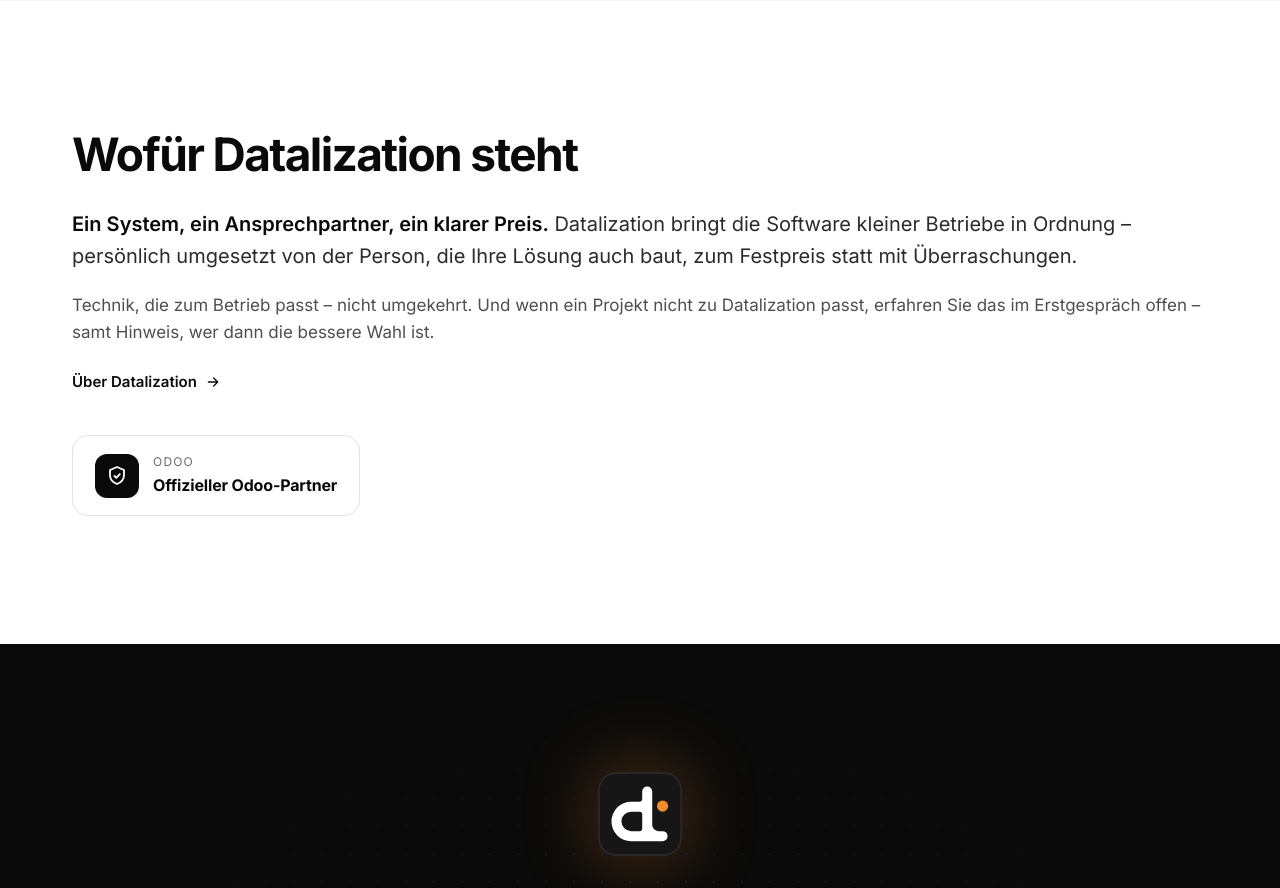
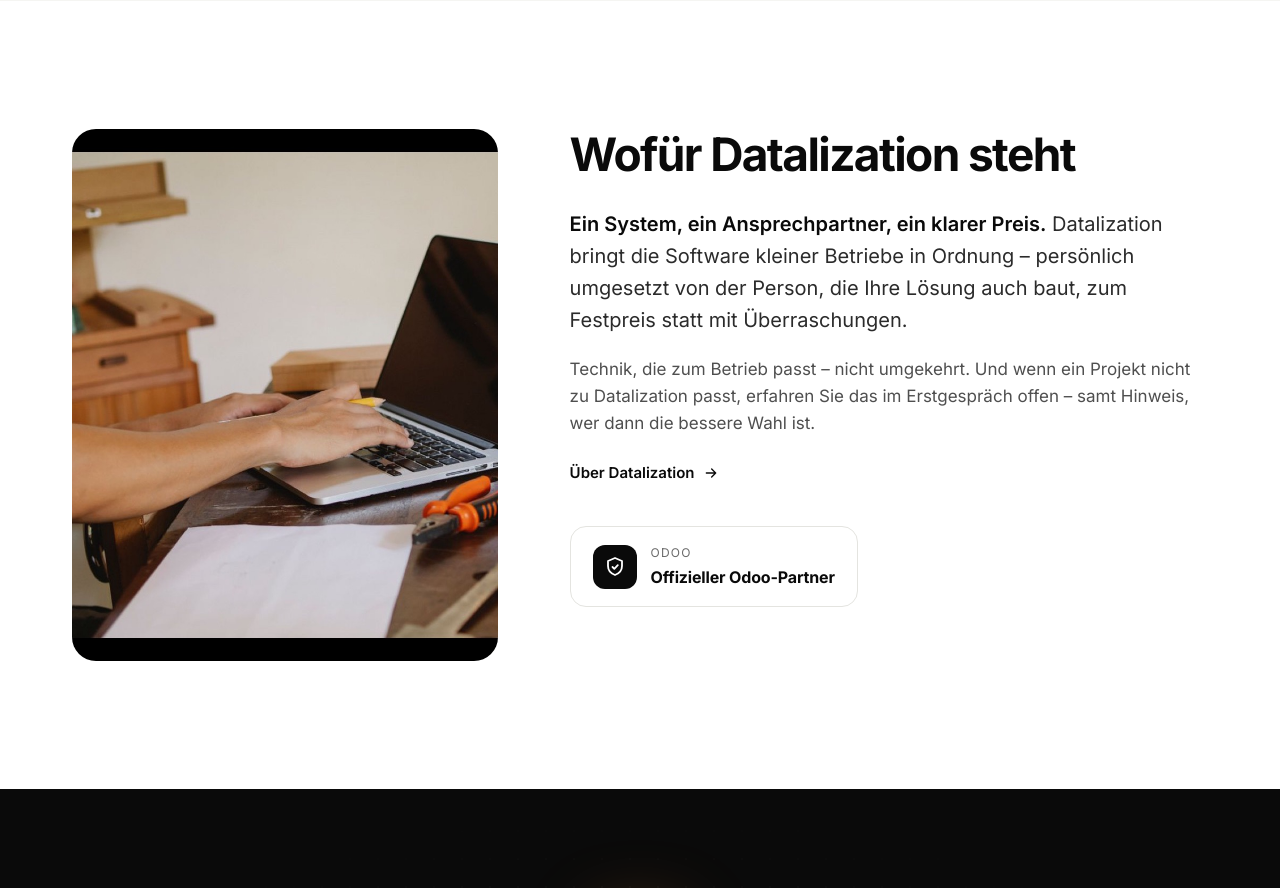
Before and after one commit to datalization1/datalization, a Django app: page /de/v2/ in a window 1280 px wide. Shown: the part 2579-3467 px from the top of the page. Run offline with Django 4.2, Linux system fonts and the light colour scheme.

Commit message:
Add human photos to home, Data & Analytics and Digitalisierung
Bring life and a human feel to key spots with warm, authentic
small-business work photos (Pexels license, self-hosted):
- homepage "Wofür Datalization steht" block now two-column with a
  craftsman working on a laptop (hands, no face)
- Data & Analytics hero gets a person reviewing bar charts
- Digitalisierung hero gets a shop owner working at a laptop
Home hero animation and the object-atmosphere detail strips stay.
New .trust .tphoto style; alt text translated.

Co-Authored-By: Claude Opus 4.8 (1M context) <noreply@anthropic.com>

```diff
--- a/web/static/css/v2.css
+++ b/web/static/css/v2.css
@@ -423,6 +423,8 @@ a:hover { color: #0A0A0A; }
 /* ---------- Vertrauen ---------- */
 .trust { display: grid; grid-template-columns: minmax(0, 1fr); gap: 72px; align-items: start; }
 .trust.has-photo { grid-template-columns: minmax(0, .8fr) minmax(0, 1.2fr); }
+.trust .tphoto { margin: 0; aspect-ratio: 4 / 5; border-radius: 24px; overflow: hidden; background: #F5F5F2; }
+.trust .tphoto img { width: 100%; height: 100%; object-fit: cover; display: block; }
 .ph { border: 1.5px dashed #C9C9C4; border-radius: 24px; background: #F5F5F2; color: #6B6B6B; font-size: 14px; font-weight: 500; display: flex; align-items: center; justify-content: center; text-align: center; padding: 24px; }
 .photo { aspect-ratio: 4/5; width: 100%; }
 .trust h2 { margin-bottom: 28px; }
--- a/web/templates/v2/digitalisierung.html
+++ b/web/templates/v2/digitalisierung.html
@@ -7,12 +7,15 @@
 {% block og_title %}{% trans "Digitalisieren, ohne dass Daten verloren gehen." %}{% endblock %}
 
 {% block content %}
-<section class="hero hero--sub hero--text">
+<section class="hero hero--sub">
   <div class="wrap">
     <div>
       <div class="crumb"><span class="dot" aria-hidden="true"></span><a href="{% url 'v2:home' %}">{% trans "Startseite" %}</a><span aria-hidden="true">/</span><span>{% if LANGUAGE_CODE == 'de' %}Digitalisierung &amp; Entwicklung{% else %}Digitalization &amp; Development{% endif %}</span></div>
       <h1>{% trans "Digitalisieren, ohne dass Daten verloren gehen." %}</h1>
       <p>{% blocktrans trimmed %}Der heikelste Moment jeder Digitalisierung ist der Umzug: Kundendaten, Artikel, Belege und Historie stecken im alten System – und sollen vollständig und korrekt im neuen ankommen. Genau das ist meine Kernkompetenz.{% endblocktrans %}</p>
+    </div>
+    <div class="hero-media">
+      <img src="{% static 'img/photos/dig-hero.jpg' %}" width="1200" height="800" decoding="async" alt="{% trans 'Betriebsinhaber arbeitet konzentriert am Laptop in seiner Werkstatt' %}">
     </div>
   </div>
 </section>
--- a/web/templates/v2/home.html
+++ b/web/templates/v2/home.html
@@ -1,5 +1,5 @@
 {% extends "v2/base_v2.html" %}
-{% load i18n %}
+{% load i18n static %}
 {% get_current_language as LANGUAGE_CODE %}
 
 {% block title %}{% trans "ERP & CRM für Kleinbetriebe | Odoo Partner Zofingen – Datalization" %}{% endblock %}
@@ -103,7 +103,8 @@
 {# ==================== VERTRAUEN ==================== #}
 <section class="sec">
   <div class="wrap">
-    <div class="trust reveal">
+    <div class="trust has-photo reveal">
+      <figure class="tphoto"><img src="{% static 'img/photos/home-trust.jpg' %}" width="800" height="1000" loading="lazy" decoding="async" alt="{% trans 'Handwerker arbeitet am Laptop in seiner Werkstatt' %}"></figure>
       <div>
         <h2>{% trans "Wofür Datalization steht" %}</h2>
         <p class="lead"><strong>{% trans "Ein System, ein Ansprechpartner, ein klarer Preis." %}</strong> {% blocktrans trimmed %}Datalization bringt die Software kleiner Betriebe in Ordnung – persönlich umgesetzt von der Person, die Ihre Lösung auch baut, zum Festpreis statt mit Überraschungen.{% endblocktrans %}</p>
```
Also changed, not shown: web/templates/v2/data_analytics.html (+5 -2 lines), locale/en/LC_MESSAGES/django.po, web/static/img/photos/da-hero.jpg (added), web/static/img/photos/dig-hero.jpg (added), web/static/img/photos/home-trust.jpg (added), 1 other file.
